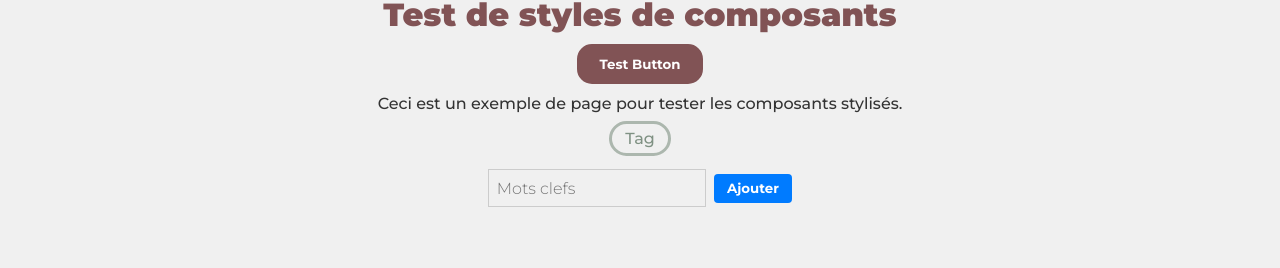
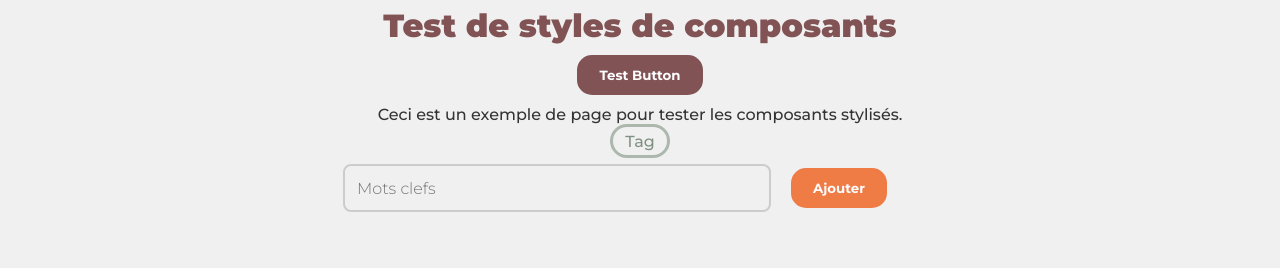
Before and after one commit to DevDeNiro/workshop-cleanfeed, a React (Vite) app: page /styletest in a window 1280 px wide. Shown: the part 368-636 px from the top of the page. Built offline with nearby package versions, Linux system fonts and the light colour scheme; no server answers.

Commit message:
feat: add filter section + update searchBar style

```diff
--- a/package.json
+++ b/package.json
@@ -34,6 +34,7 @@
         "react-redux": "^9.1.2",
         "react-redux-firebase": "^3.11.0",
         "react-router-dom": "^6.27.0",
+        "react-spinners": "^0.14.1",
         "storybook": "^8.3.5",
         "styled-components": "^6.1.13"
     },
--- a/src/components/atoms/Button/Button.tsx
+++ b/src/components/atoms/Button/Button.tsx
@@ -8,6 +8,7 @@ export interface ButtonProps {
     expanded?: boolean;
     logout?: boolean;
     label?: string;
+    disabled?: boolean;
 }
 
 const Button: React.FC<ButtonProps> = ({
--- a/src/components/atoms/Tag/Tag.styled.tsx
+++ b/src/components/atoms/Tag/Tag.styled.tsx
@@ -2,8 +2,8 @@ import styled from "styled-components";
 
 export const StyledTag = styled.div`
     display: block;
-    padding: 0.3em 0.85em;
-    margin: 0.5em;
+    padding: 0.3em 0.75em;
+    //margin: 0.5em;
     text-transform: lowercase;
     color: #7f9183;
     border: 3px solid rgba(127, 145, 131, 0.6);
--- a/src/components/atoms/Tag/Tag.tsx
+++ b/src/components/atoms/Tag/Tag.tsx
@@ -11,7 +11,11 @@ const Tag: FC<TagProps> = ({ label, onRemove }) => {
         <StyledTag>
             {label}
             {onRemove && (
-                <span className="close" onClick={onRemove}>
+                <span
+                    style={{ margin: "0 0 0 10px" }}
+                    className="close"
+                    onClick={onRemove}
+                >
                     &times;
                 </span>
             )}
--- a/src/components/molecules/Searchbar/Searchbar.styled.tsx
+++ b/src/components/molecules/Searchbar/Searchbar.styled.tsx
@@ -2,22 +2,29 @@ import styled from "styled-components";
 
 export const SearchBarStyled = styled.div`
     display: flex;
+    flex-direction: row;
+    gap: 1rem;
     align-items: center;
     justify-content: center;
-    margin-bottom: 1em;
+    width: 100%;
+    gap: 1rem;
+    margin-right: 18px;
+`;
+
+export const InputWrapper = styled.div`
+    width: 100%;
+    max-width: 400px;
 
     input {
-        margin-right: 0.5em;
-        padding: 0.5em;
-        width: 200px;
-    }
-
-    button {
-        padding: 0.5em 1em;
-        background-color: #007bff;
-        color: white;
-        border: none;
-        border-radius: 0.3em;
-        cursor: pointer;
+        width: 100%;
+        margin: 0px -2rem;
+        padding: 0.75em;
+        border-radius: 8px;
+        border: 2px solid #ccc;
+        font-size: 1rem;
     }
 `;
+
+export const ButtonWrapper = styled.div`
+    margin-left: 0;
+`;
--- a/src/components/molecules/Searchbar/Searchbar.tsx
+++ b/src/components/molecules/Searchbar/Searchbar.tsx
@@ -1,7 +1,11 @@
 import { ChangeEvent, FC, useState } from "react";
 import Input from "@atoms/Input/Input.tsx";
 import Button from "@atoms/Button/Button.tsx";
-import { SearchBarStyled } from "./Searchbar.styled.tsx";
+import {
+    ButtonWrapper,
+    InputWrapper,
+    SearchBarStyled,
+} from "./Searchbar.styled.tsx";
 
 type SearchBarProps = {
     onSearch: (keyword: string) => void;
@@ -19,6 +23,7 @@ const SearchBar: FC<SearchBarProps> = ({ onSearch }) => {
 
     return (
         <SearchBarStyled>
+            <InputWrapper>
                 <Input
                     placeholder="Mots clefs"
                     value={keyword}
@@ -26,9 +31,16 @@ const SearchBar: FC<SearchBarProps> = ({ onSearch }) => {
                         setKeyword(e.target.value)
                     }
                 />
-            <Button label="ajouter" handleClick={handleSearch}>
+            </InputWrapper>
+            <ButtonWrapper>
+                <Button
+                    label="Ajouter"
+                    handleClick={handleSearch}
+                    logout={true}
+                >
                     Ajouter
                 </Button>
+            </ButtonWrapper>
         </SearchBarStyled>
     );
 };
--- a/src/components/organisms/Feed/Feed.styled.tsx
+++ b/src/components/organisms/Feed/Feed.styled.tsx
@@ -74,6 +74,17 @@ export const FilteredResultWrapper = styled.div`
     }
 `;
 
+export const FilteredResult = styled.div`
+    display: flex;
+    flex-direction: column;
+    gap: 1rem;
+    padding: 1rem;
+    border-radius: 5px;
+    border: 1px solid #ddd;
+    background-color: #ffffff;
+    height: auto;
+`;
+
 // Style des tweets récupérés
 export const FeedWrapper = styled.div`
     display: flex;
--- a/src/components/organisms/Feed/Feed.tsx
+++ b/src/components/organisms/Feed/Feed.tsx
@@ -3,23 +3,31 @@ import { FC } from "react";
 import {
     ComparisonWrapper,
     FeedWrapper,
+    FilteredResult,
     FilteredResultWrapper,
     TweetSection,
 } from "@organisms/Feed/Feed.styled.tsx";
 import { Post } from "@organisms/Feed/IFeed.ts";
 import { mockFilteredResults } from "@utils/data/mocks.ts";
+import { SyncLoader } from "react-spinners";
 
 type FeedProps = {
     posts: Post[];
+    showFilteredResults: boolean;
+    loadingFilteredResults: boolean;
 };
 
-const Feed: FC<FeedProps> = ({ posts }) => {
+const Feed: FC<FeedProps> = ({
+    posts,
+    showFilteredResults,
+    loadingFilteredResults,
+}) => {
     const filteredResults = mockFilteredResults;
 
     return (
         <ComparisonWrapper>
             <TweetSection>
-                <h2>Tweets Récupérés</h2>
+                <h2 style={{ margin: "0 0 13px 3px" }}>Tweets Récupérés</h2>
                 <FeedWrapper>
                     {posts.map((post) => (
                         <PostBlock
@@ -34,23 +42,33 @@ const Feed: FC<FeedProps> = ({ posts }) => {
                 </FeedWrapper>
             </TweetSection>
 
+            {showFilteredResults && (
                 <FilteredResultWrapper>
-                <h2>Résultats Filtrés</h2>
-                <div>
+                    <h2 style={{ margin: "0 0 13px 3px" }}>
+                        Résultats Filtrés
+                    </h2>
+                    {loadingFilteredResults ? (
+                        <SyncLoader />
+                    ) : (
+                        <FilteredResult>
                             {filteredResults.length > 0 ? (
                                 filteredResults.map((result, index) => (
                                     <div key={index}>
                                         <strong>Filtré :</strong>
                                         <p
-                                    dangerouslySetInnerHTML={{ __html: result }}
+                                            dangerouslySetInnerHTML={{
+                                                __html: result,
+                                            }}
                                         ></p>
                                     </div>
                                 ))
                             ) : (
                                 <p>Aucun résultat filtré pour l'instant.</p>
                             )}
-                </div>
+                        </FilteredResult>
+                    )}
                 </FilteredResultWrapper>
+            )}
         </ComparisonWrapper>
     );
 };
--- a/src/components/pages/Home/Home.styled.tsx
+++ b/src/components/pages/Home/Home.styled.tsx
@@ -2,19 +2,32 @@ import styled from "styled-components";
 
 export const HomeWrapper = styled.div`
     display: flex;
-    align-items: center;
     flex-direction: column;
     justify-content: center;
-    height: 90vh;
-    position: absolute;
+    align-items: center;
+    height: 100vh;
     width: 100%;
+`;
+
+export const SearchContainer = styled.div`
+    width: 100%;
+    max-width: 600px;
+    display: flex;
+    justify-content: center;
+    margin-bottom: 0.75rem;
+`;
+
+export const TagsContainer = styled.div`
+    display: flex;
+    flex-wrap: wrap;
+    gap: 0.875rem;
+    width: 662px;
 `;
 
 export const NotLoggedInMessage = styled.div`
     display: flex;
+    justify-content: center;
     align-items: center;
-    flex-direction: column;
-    justify-content: center;
     height: 100vh;
     color: red;
     font-size: 1.2em;
--- a/src/components/pages/Home/Home.tsx
+++ b/src/components/pages/Home/Home.tsx
@@ -2,6 +2,8 @@ import { FC, useEffect, useState } from "react";
 import {
     HomeWrapper,
     NotLoggedInMessage,
+    SearchContainer,
+    TagsContainer,
 } from "@components/pages/Home/Home.styled.tsx";
 import SearchBar from "@molecules/Searchbar/Searchbar.tsx";
 import Feed from "@organisms/Feed/Feed.tsx";
@@ -10,14 +12,20 @@ import { Post } from "@organisms/Feed/IFeed.ts";
 import { mockFetchPosts } from "@api/fetchPosts.ts";
 import { FormattedMessage } from "react-intl";
 import Tag from "@atoms/Tag/Tag.tsx";
+import Button from "@atoms/Button/Button.tsx";
+import { ButtonWrapper } from "@molecules/Searchbar/Searchbar.styled.tsx";
 
 type HomeProps = ProfileProps;
 
 const Home: FC<HomeProps> = ({ user }) => {
     const [posts, setPosts] = useState<Post[]>([]);
     const [tags, setTags] = useState<string[]>([]);
+    const [loading, setLoading] = useState<boolean>(true);
+    const [loadingFilteredResults, setLoadingFilteredResults] =
+        useState<boolean>(false);
+    const [showFilteredResults, setShowFilteredResults] =
+        useState<boolean>(false);
     const maxTags = 5;
-    const [loading, setLoading] = useState<boolean>(true);
 
     const handleSearch = (query: string) => {
         // Ajouter un tag seulement si on n'a pas encore atteint le maximum
@@ -34,8 +42,13 @@ const Home: FC<HomeProps> = ({ user }) => {
     const handleSubmit = () => {
         // Envoyer les tags à l'API
         if (tags.length > 0) {
+            setLoadingFilteredResults(true);
             console.log("Envoyer les tags à l'API:", tags);
-            // Appel API ici...
+
+            setTimeout(() => {
+                setLoadingFilteredResults(false);
+                setShowFilteredResults(true);
+            }, 2000);
         }
     };
 
@@ -77,10 +90,21 @@ const Home: FC<HomeProps> = ({ user }) => {
                 <p>Chargement des posts...</p>
             ) : (
                 <>
+                    <SearchContainer>
                         <SearchBar onSearch={handleSearch} />
-                    <div style={{ marginTop: "1em" }}>
-                        {tags.length > 0 && (
-                            <div>
+                        <ButtonWrapper>
+                            <Button
+                                handleClick={handleSubmit}
+                                disabled={
+                                    tags.length === 0 || tags.length === maxTags
+                                }
+                            >
+                                Rechercher
+                            </Button>
+                        </ButtonWrapper>
+                    </SearchContainer>
+
+                    <TagsContainer>
                         {tags.map((tag, index) => (
                             <Tag
                                 key={index}
@@ -88,19 +112,25 @@ const Home: FC<HomeProps> = ({ user }) => {
                                 onRemove={() => handleTagRemove(index)}
                             />
                         ))}
-                            </div>
-                        )}
+                    </TagsContainer>
+
                     {tags.length === maxTags && (
-                            <p style={{ color: "red" }}>
+                        <p
+                            style={{
+                                color: "red",
+                                width: 662,
+                                margin: "12px auto",
+                            }}
+                        >
                             Maximum de {maxTags} tags atteint.
                         </p>
                     )}
-                    </div>
 
-                    <button onClick={handleSubmit} disabled={tags.length === 0}>
-                        Rechercher
-                    </button>
-                    <Feed posts={posts} />
+                    <Feed
+                        posts={posts}
+                        showFilteredResults={showFilteredResults}
+                        loadingFilteredResults={loadingFilteredResults}
+                    />
                 </>
             )}
         </HomeWrapper>
```
Also changed, not shown: 1 other file (tests, documents, lock files or other folders). Lines whose indentation alone changed are shown as unchanged.
